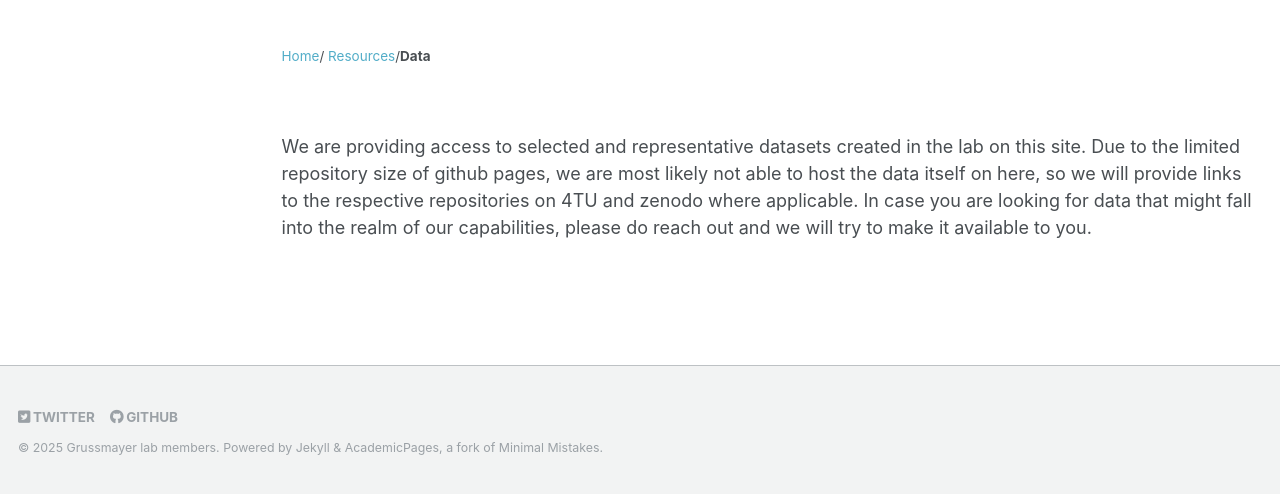
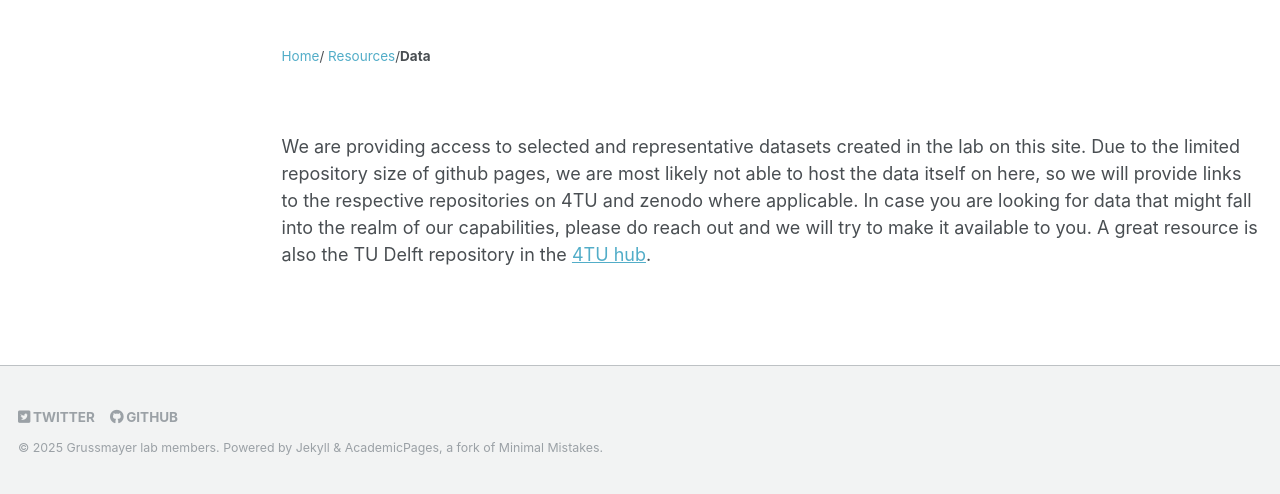
Before and after one commit to GrussmayerLab/GrussmayerLab.github.io, a Jekyll site: the page built from _pages/data.md, in a window 1280 px wide, cut to the strip 406-900 px from the top of the page. Built offline with Jekyll 4.4.1, drawn with Linux system fonts in a browser that asks for light colours; comment, search, counter and statistics services are not loaded; a style sheet for code colours, icons or effects is not loaded.

Commit message:
introduction new gallery, cleanup old gallery data

```diff
--- a/_includes/head/custom.html
+++ b/_includes/head/custom.html
@@ -17,6 +17,7 @@
 
 <link rel="stylesheet" href="{{ base_path }}/assets/css/popup-image.css"/>
 <link rel="stylesheet" href="{{ base_path }}/assets/css/gallery.css"/>
+<link rel="stylesheet" href="{{ base_path }}/assets/css/new_gallery.css"/>
 
 <link rel="manifest" href="{{ site.baseurl }}/site.webmanifest">
 
--- a/_pages/data.md
+++ b/_pages/data.md
@@ -13,6 +13,7 @@
 We are providing access to selected and representative datasets created in the lab on this site.
 Due to the limited repository size of github pages, we are most likely not able to host the data itself on here, so we will provide links to the respective repositories on 4TU and zenodo where applicable.
 In case you are looking for data that might fall into the realm of our capabilities, please do reach out and we will try to make it available to you.
+A great resource is also the TU Delft repository in the <a href = 'https://data.4tu.nl/institutions/Delft_University_of_Technology'>4TU hub</a>.
 
 <div class="grid">
   <div class="wrapper">
--- /dev/null
+++ b/assets/css/new_gallery.css
@@ -0,0 +1,75 @@
+
+.gallery-slider {
+position: relative;
+max-width: 900px;
+margin: 1rem auto;
+user-select: none;
+-webkit-user-select: none;
+overflow: hidden;
+border-radius: 16px;
+box-shadow: 0 8px 30px rgba(0,0,0,.08);
+background: #000;
+}
+.gallery-viewport {
+position: relative;
+aspect-ratio: 16/9;        /* Adjust if you want a different shape */
+display: grid;
+place-items: center;
+background: #111;
+}
+.gallery-image {
+width: 100%;
+height: 100%;
+object-fit: contain;       /* contain keeps full image visible */
+display: block;
+background: #000;
+}
+.gallery-caption {
+position: absolute;
+left: 0; right: 0; bottom: 0;
+padding: .6rem .9rem;
+font: 500 14px/1.4 system-ui, -apple-system, Segoe UI, Roboto, "Helvetica Neue", Arial, "Noto Sans", "Apple Color Emoji", "Segoe UI Emoji";
+color: #f5f5f5;
+background: linear-gradient(180deg, rgba(0,0,0,0) 0%, rgba(0,0,0,.55) 38%, rgba(0,0,0,.75) 100%);
+}
+.gallery-btn {
+position: absolute;
+top: 50%;
+transform: translateY(-50%);
+z-index: 5;
+border: none;
+width: 44px;
+height: 44px;
+border-radius: 50%;
+background: rgba(255,255,255,.14);
+backdrop-filter: blur(6px);
+cursor: pointer;
+font-size: 22px;
+display: grid;
+place-items: center;
+transition: background .2s ease, transform .08s ease;
+color: #fff;
+}
+.gallery-btn:hover { background: rgba(255,255,255,.22); }
+.gallery-btn:active { transform: translateY(-50%) scale(.98); }
+.gallery-btn.prev { left: .6rem; }
+.gallery-btn.next { right: .6rem; }
+
+.gallery-dots {
+position: absolute;
+left: 0; right: 0; bottom: .5rem;
+display: flex;
+gap: .35rem;
+justify-content: center;
+align-items: center;
+z-index: 4;
+}
+.gallery-dots button {
+width: 8px; height: 8px; border-radius: 50%;
+border: none; background: rgba(255,255,255,.35);
+padding: 0; cursor: pointer;
+}
+.gallery-dots button[aria-current="true"] { background: #fff; }
+@media (hover: none) {
+.gallery-btn { background: rgba(255,255,255,.22); }
+}
--- a/images/home/gallery.json
+++ /dev/null
@@ -1,5 +0,0 @@
-[
-    { "src": "photo-1.jpg", "caption": "Sunrise over the dunes" },
-    { "src": "photo-2.jpg", "caption": "Harbor lights at blue hour" },
-    { "src": "photo-3.jpg", "caption": "Forest trail after rain" }
-  ]
--- /dev/null
+++ b/images/home/gallery/gallery.json
@@ -0,0 +1,6 @@
+[
+    { "src": "vim_nicole.jpg", "caption": "'I need my own space', Vimentin SMLM in HS578t cells from Koenderink lab, imaged with SaFe 180, Abbelight, 2025" },
+    { "src": "ASE008.png", "caption": "Ratiometric spectral demixing SMLM in cytoskeletal organisation, imaged with WILLY-OME, 2023" },
+    { "src": "brac2_rad51.png", "caption": "Sequential multitarget SMLM in homologous recombination (BRCA2 & RAD51), imaged with WILLY-OME, 2024" },
+    { "src": "htt_thx.png", "caption": "Amyloid targeting dyes for huntingtin exon 1 aggregation, imaged with KNIC confocal A1R, 2023" }
+  ]
```
Also changed, not shown: _resources/software/SOFI-simulation.md (added, +17 -0 lines), assets/js/new_gallery.js (added, +116 -0 lines), documentation.md (+78 -5 lines), index.html (+20 -60 lines), images/home/gallery/ASE008.png (renamed from images/home/ASE008.png), images/home/gallery/brac2_rad51.png (renamed from images/home/brac2_rad51.png), images/home/gallery/htt_thx.png (renamed from images/home/htt_thx.png), images/home/gallery/vim_nicole.jpg (added), images/research/ewald_sphere.png (deleted), images/research/phase_theory.png (deleted), 4 other files.
